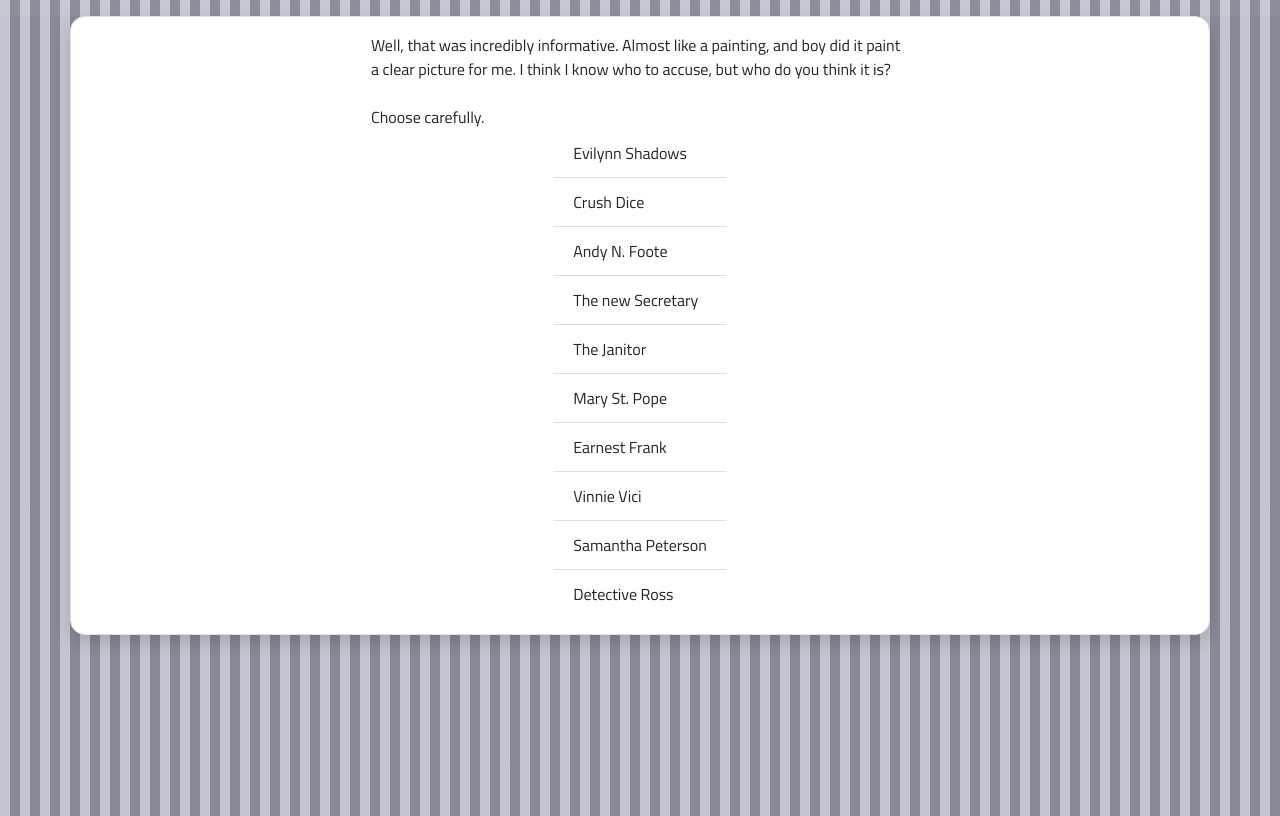
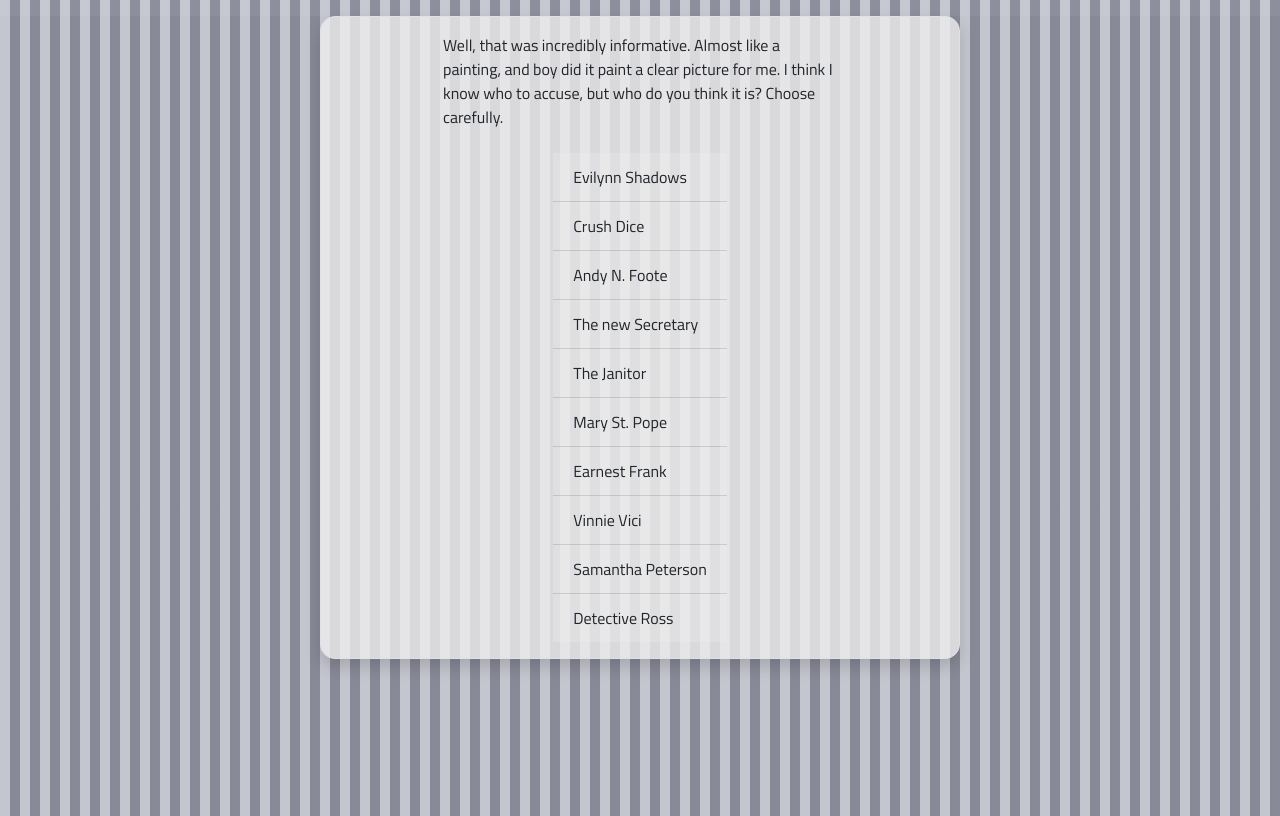
Before and after one commit to SM91wilson/Murder-Squad, a website: page endgame.html in a window 1280 px wide. Drawn offline with nearby package versions, Linux system fonts and the light colour scheme.

Commit message:
pushing updated endgame material

```diff
--- a/endgame.html
+++ b/endgame.html
@@ -56,7 +56,8 @@
 
         #accusationBox{
             font-family: "Titillium Web";
-            background-color: white;
+            background-color:  rgba(238, 238, 238, 0.8);
+            width: 50%;
         }
 
 
@@ -98,6 +99,9 @@
 
         .list-group-item:hover {
             cursor: url(./knife_icon_3_10.png), auto;
+        }
+        .list-group-item{
+            background-color: rgba(238, 238, 238, 0.25);
         }
 
         #gameBoard {
@@ -166,11 +170,11 @@
 <body>
    <div class="container justify-content-center p-3 my-3 border shadow" id="accusationBox" style="display: block;">
        <div class="row justify-content-center">
-           <div class="col-md-6">
-                Well, that was incredibly informative. Almost like a painting, and boy did it paint a clear picture for me. I think I know who to accuse, but who do you think it is?
+           <div class="col-md-8">
+                Well, that was incredibly informative. Almost like a painting, and boy did it paint a clear picture for me. I think I know who to accuse, but who do you think it is?  Choose carefully.
                 <br>
                 <br>
-                Choose carefully.
+
            </div>
        </div>
        <div class="row justify-content-center">
```
